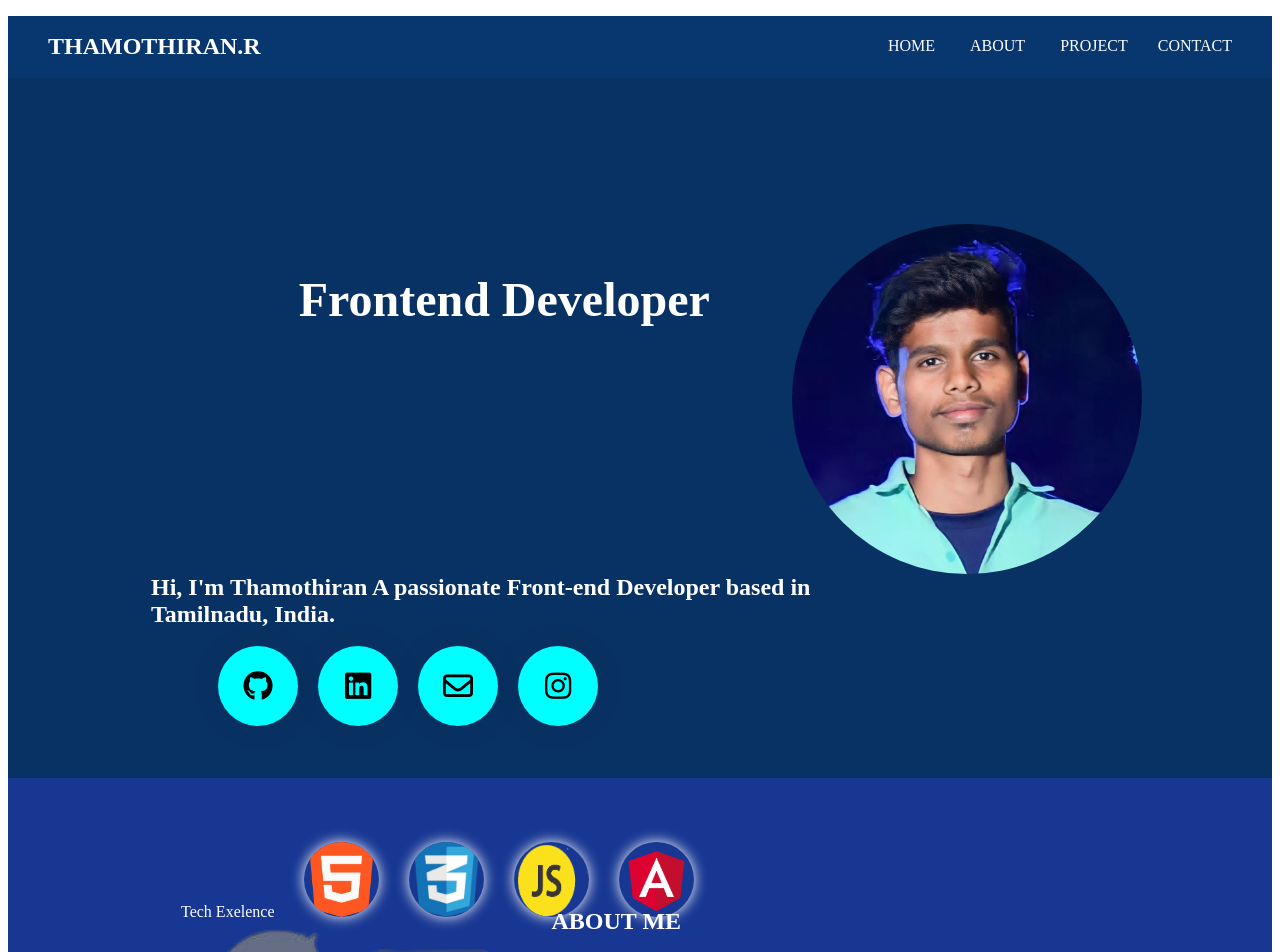
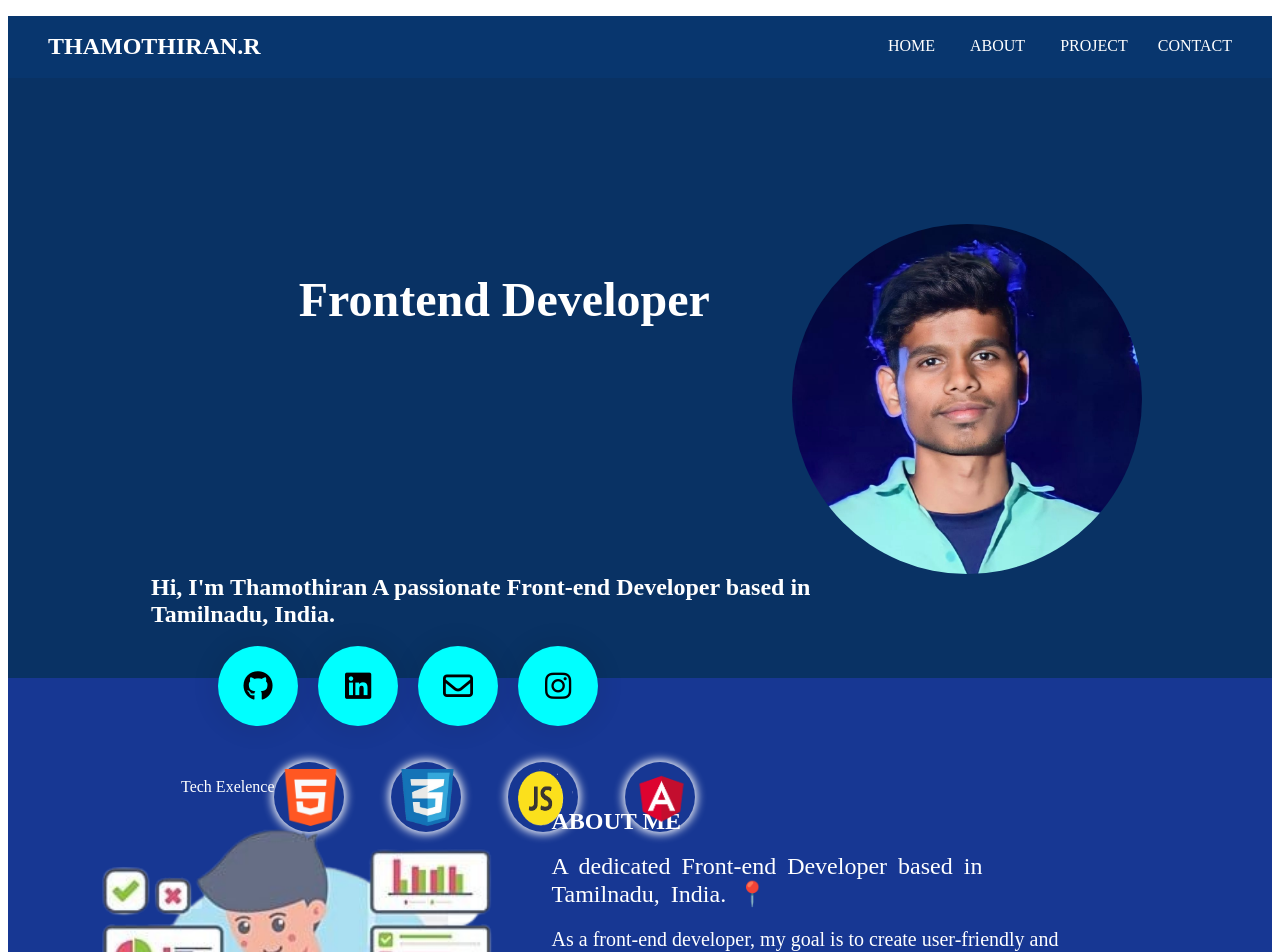
Before and after one commit to ThamothiranBCA/portfolio, an Angular app: page / in a window 1280 px wide. Shown: the top 952 px of the page. Built offline with nearby package versions, Linux system fonts and the light colour scheme.

Commit message:
04012002

```diff
--- a/src/app/angular-project/angular-project.component.html
+++ b/src/app/angular-project/angular-project.component.html
@@ -18,10 +18,20 @@
 
     <div class="skills">
         <p class="exlens">Tech Exelence</p>
-        <img class="tech" src="./../../assets/new html.png">
-        <img class="tech" src="./../../assets/css_logo-removebg-preview.png">
-        <img class="tech" src="./../../assets/javascirpt.png">
-        <img class="tech" src="./../../assets/angular.png">
+        <div>
+        <div class="techblock">
+            <img class="img" src="./../../assets/new html.png">
+        </div>
+    </div>
+        <div class="techblock">
+            <img class="img" src="./../../assets/css_logo-removebg-preview.png">
+        </div>
+       <div class="techblock">
+        <img class="img" src="./../../assets/javascirpt.png">
+       </div>
+        <div class="techblock">
+            <img class="img" src="./../../assets/angular.png">
+        </div>
     </div>
     <!-- <ul class="grid">
         <li><img class="techs" src="./../../assets/new html.png"> </li>
--- a/src/app/angular-project/angular-project.component.scss
+++ b/src/app/angular-project/angular-project.component.scss
@@ -1,5 +1,5 @@
 article{
-    height: 700px;
+    height: 600px;
     width: 100%;
     background-color: #093264;
     // line-height:20px ;
@@ -82,7 +82,7 @@ h2{
     height: 75px;
     width: 75px;
     margin-left: 30px;
-    box-shadow: 0 0 20px 10px;
+    //box-shadow: 0 0 20px 10px;
     box-shadow: 0px 0px 14px 0px;
     border-radius: 50%;
 }
@@ -90,16 +90,59 @@ h2{
   display: inline;
 }
 .skills{
-       padding: 80px 0 0 173px;
+       padding: 0 0 0 173px;
+       display: inline-block;
+       display: flex;
 }
-.grid{
-    display: flex;
+.html{
+    box-shadow: 0px 0px 14px 0px;
 }
-li{
-    padding-left: 20px;
-    //height: 20px;
+.img{
+    height: 57px;
+    width: 59px;
+    padding: 7px;
 }
-.techs{
-    height: 20px;
-    width: 20px;
+.techblock{
+    //padding: 0 10px 0 0;
+    box-shadow: 0 0 10px 2px;
+    border-radius: 50%;
+    height: 70px;
+    width: 70px;
+    margin: 0 47px 0 0;
 }
+
+
+
+
+
+
+
+
+
+
+
+
+
+
+
+
+
+
+
+
+
+
+
+
+
+// .grid{
+//     display: flex;
+// }
+// li{
+//     padding-left: 20px;
+//     //height: 20px;
+// }
+// .techs{
+//     height: 20px;
+//     width: 20px;
+// }
--- a/src/index.html
+++ b/src/index.html
@@ -2,7 +2,7 @@
 <html lang="en">
 <head>
   <meta charset="utf-8">
-  <title>MyApp</title>
+  <title>Tham's page</title>
   <base href="/">
   <meta name="viewport" content="width=device-width, initial-scale=1">
   <link rel="icon" type="image/x-icon" href="favicon.ico">
```
